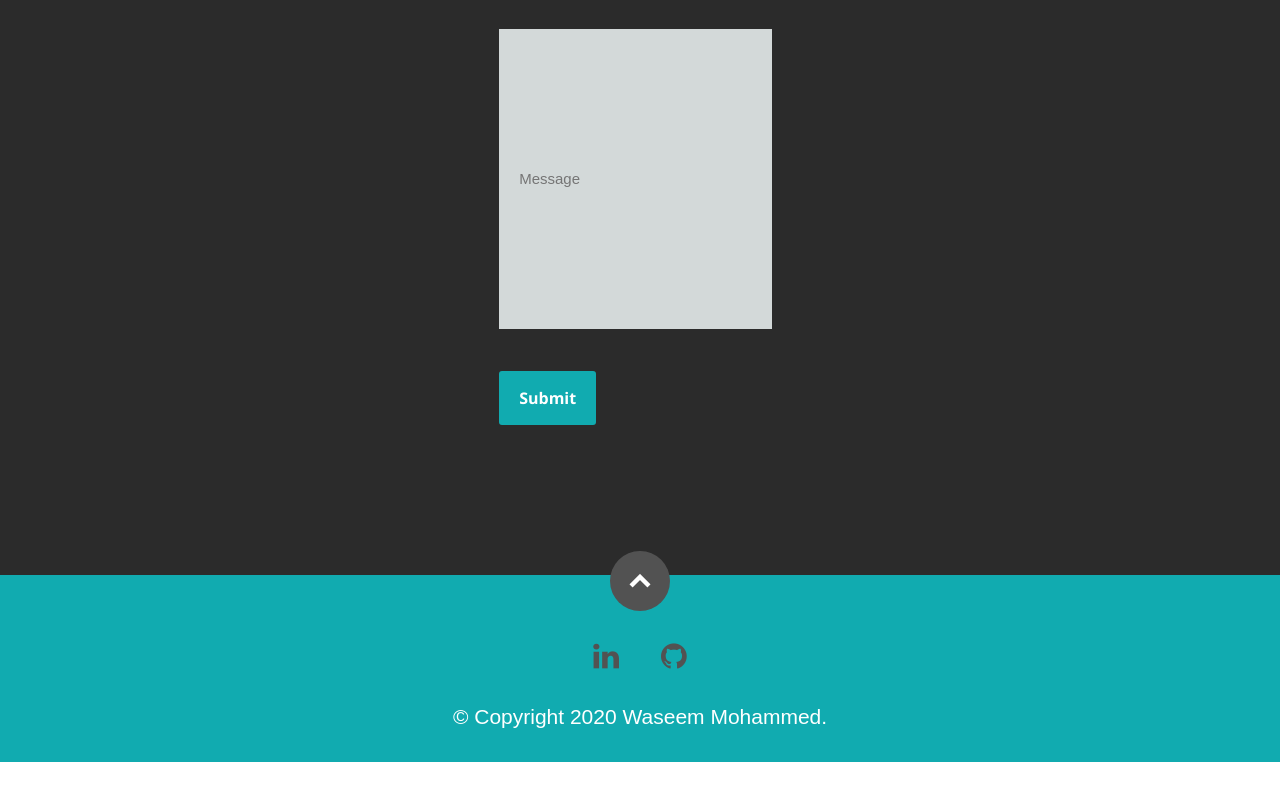
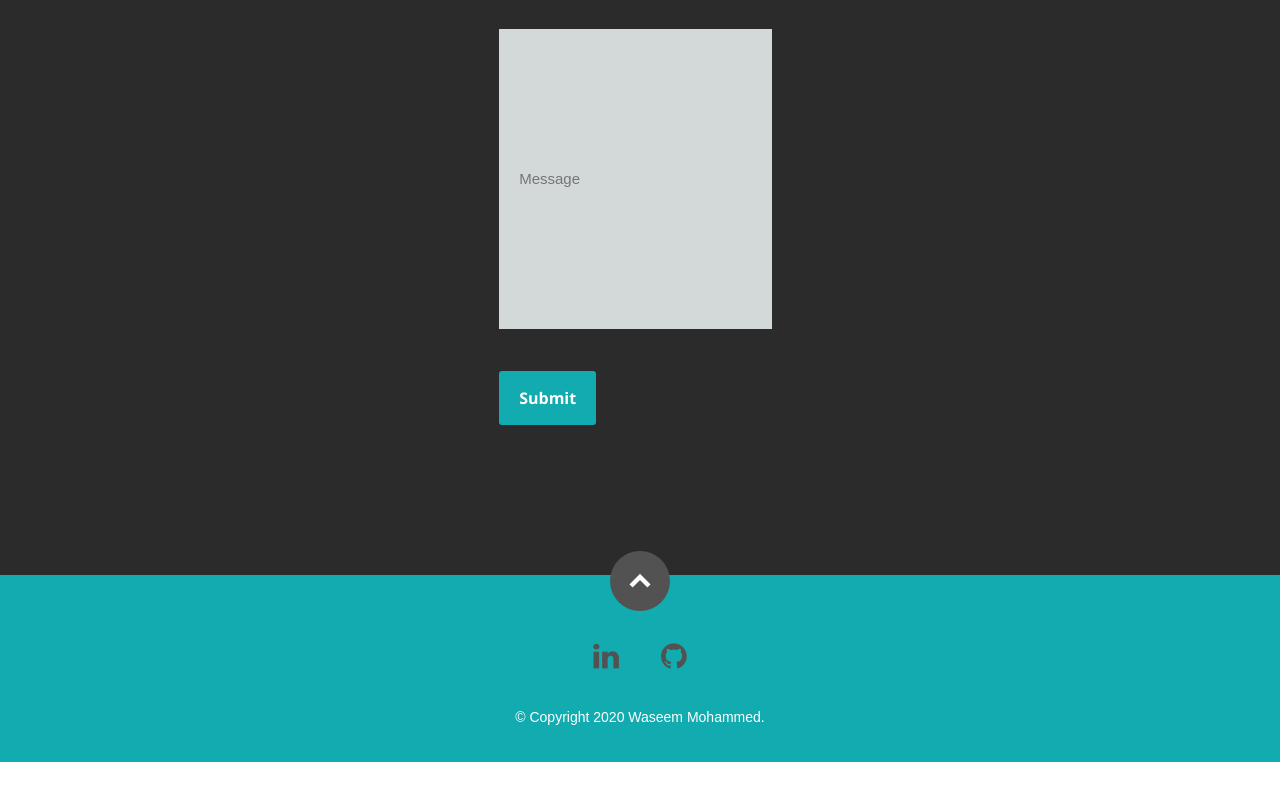
Before and after one commit to akram185/waseem-mohammed-portfolio, a React (Create React App) app: page / in a window 1280 px wide. Shown: the part 5756-6556 px from the top of the page. Built offline with nearby package versions, Linux system fonts and the light colour scheme.

Commit message:
copyright fixed

```diff
--- a/public/css/layout.css
+++ b/public/css/layout.css
@@ -964,7 +964,7 @@ footer {
 }
 .wm-copyright {
   color: rgb(255, 255, 255);
-  font-size: 150%;
+  /* font-size: 150%; */
   font-family: sans-serif;
 }
 footer a,
--- a/src/components/ContactForm.css
+++ b/src/components/ContactForm.css
@@ -18,4 +18,5 @@
   form {
     margin-left: 39%;
   }
+
 }
```
